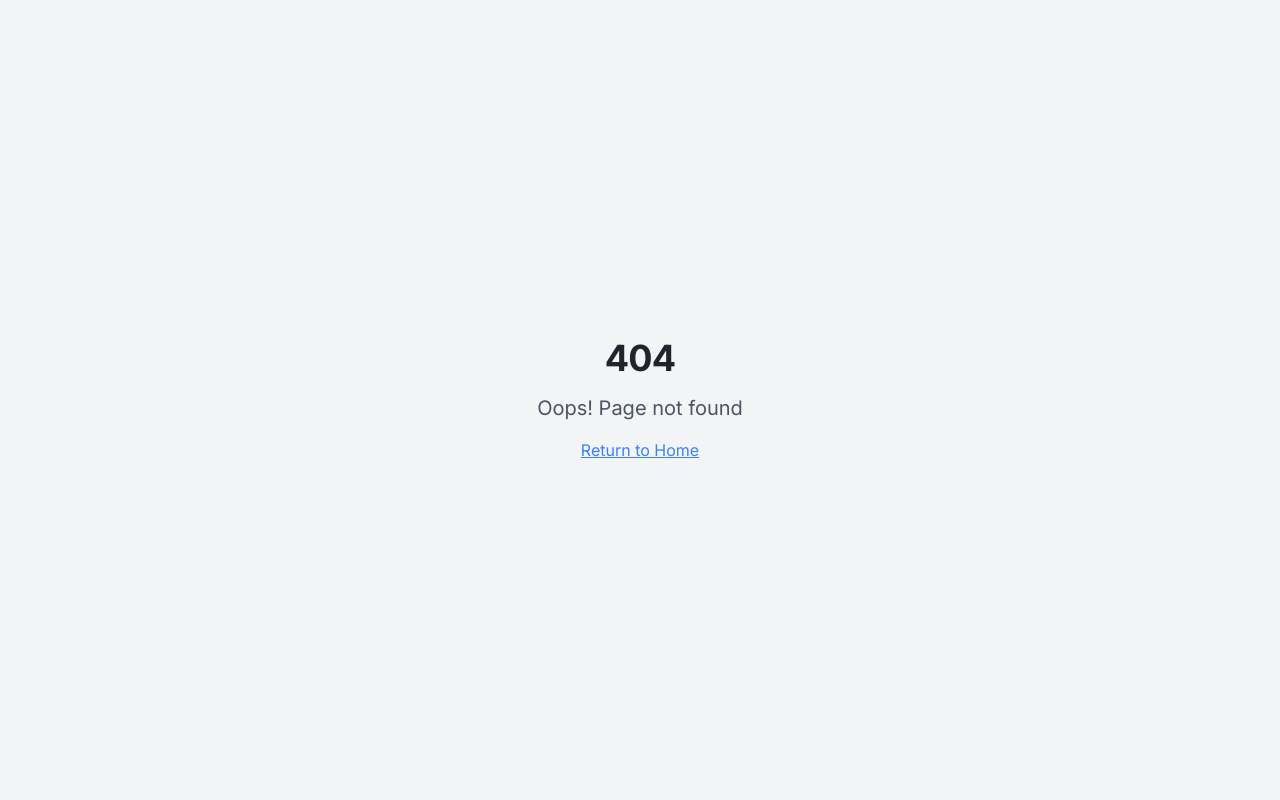
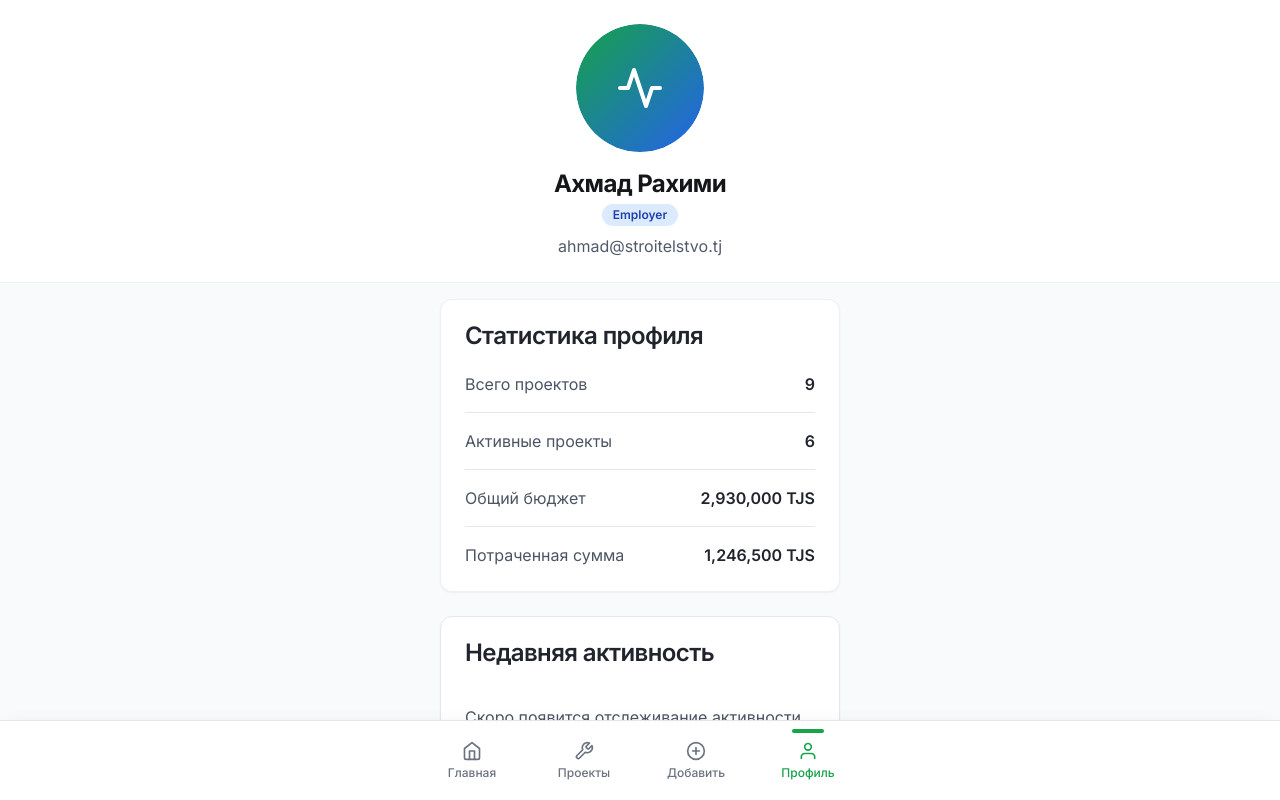
Before and after one commit to user123987x/qadam-web, a React (Vite) app: page /Builder-aura-world/profile in a window 1280 px wide. Before the commit this address had no page. Shown: the top 800 px of the page. Built offline with nearby package versions, Linux system fonts and the light colour scheme; sample sign-in values are in the browser's storage; the HTML template or start-up script is replaced by a standard one.

Commit message:
Add deployment scripts and update package-lock.json; localize dashboard and profile labels

```diff
--- a/package.json
+++ b/package.json
@@ -5,6 +5,9 @@
  "scripts": {
   "dev": "vite",
   "build": "vite build",
+  "postbuild": "cp dist/index.html dist/404.html",
+  "predeploy": "npm run build && npm run postbuild",
+  "deploy": "gh-pages -d dist",
   "test": "vitest --run",
   "format.fix": "prettier --write .",
   "typecheck": "tsc"
@@ -72,6 +75,7 @@
     "@types/react-dom": "^18.3.0",
     "@vitejs/plugin-react-swc": "^3.5.0",
     "autoprefixer": "^10.4.20",
+    "gh-pages": "^6.3.0",
     "globals": "^15.9.0",
     "postcss": "^8.4.47",
     "prettier": "^3.5.3",
--- a/src/App.tsx
+++ b/src/App.tsx
@@ -26,7 +26,7 @@ const App = () => (
     <TooltipProvider>
       <Toaster />
       <Sonner />
-      <BrowserRouter>
+      <BrowserRouter basename="/Builder-aura-world/">
         <Routes>
           {/* Redirect root to dashboard */}
           <Route path="/" element={<Navigate to="/dashboard" replace />} />
--- a/src/pages/Dashboard.tsx
+++ b/src/pages/Dashboard.tsx
@@ -168,7 +168,7 @@ const Dashboard = () => {
           },
           {
             label: "Всего поставлено",
-            value: `$${(totalDelivered || 0).toLocaleString()}`,
+            value: `${(totalDelivered || 0).toLocaleString()} TJS`,
             icon: DollarIcon,
             color: "text-soft-green",
           },
@@ -377,14 +377,14 @@ const Dashboard = () => {
                   onClick={() => navigate("/add-entry")}
                 >
                   <MaterialIcon size={18} className="mr-2.5" />
-                  <span className="font-medium">Log Material Delivery</span>
+                  <span className="font-medium">Добавить поставку</span>
                 </Button>
                 <Button
                   className="btn-outline w-full h-11 justify-start"
                   onClick={() => navigate("/materials")}
                 >
                   <TruckIcon size={18} className="mr-2.5 text-deep-blue" />
-                  <span className="font-medium">Manage Inventory</span>
+                  <span className="font-medium">Контроль остатков</span>
                 </Button>
               </>
             )}
--- a/src/pages/Materials.tsx
+++ b/src/pages/Materials.tsx
@@ -388,7 +388,7 @@ const InventorySection = ({
                 <Card>
                   <CardContent className="text-center py-8">
                     <div className="text-4xl mb-2">📦</div>
-                    <div className="text-gray-600">No materials found</div>
+                    <div className="text-gray-600">Материалы не найдены</div>
                     {searchTerm && (
                       <div className="text-sm text-gray-500 mt-1">
                         Попробуйте изменить условия поиска.
@@ -452,7 +452,7 @@ const InventorySection = ({
                             <div>
                               <span className="text-gray-600">Цена/Единица:</span>
                               <div className="font-medium">
-                                ${material.pricePerUnit}
+                                {material.pricePerUnit}с
                               </div>
                             </div>
                             <div>
--- a/src/pages/Profile.tsx
+++ b/src/pages/Profile.tsx
@@ -93,14 +93,14 @@ const Profile = () => {
       }).length;
 
       return [
-        { label: "Materials Supplied", value: mockMaterials.length },
+        { label: "Поставляемые материалы", value: mockMaterials.length },
         {
-          label: "Total Delivered Value",
-          value: `$${(deliveredValue || 0).toLocaleString()}`,
+          label: "Общая стоимость",
+          value: `${(deliveredValue || 0).toLocaleString()} TJS`,
         },
-        { label: "Low Stock Alerts", value: lowStockItems },
+        { label: "Мало остатков", value: lowStockItems },
         {
-          label: "Active Projects",
+          label: "Активные проекты",
           value: mockProjects.filter((p) => p.status === "active").length,
         },
       ];
--- a/vite.config.ts
+++ b/vite.config.ts
@@ -1,9 +1,11 @@
+// vite.config.js
 import { defineConfig } from "vite";
 import react from "@vitejs/plugin-react-swc";
 import path from "path";
 
-// https://vitejs.dev/config/
 export default defineConfig(({ mode }) => ({
+  base: "/Builder-aura-world/",
+
   server: {
     host: "::",
     port: 8080,
```
Also changed, not shown: 1 other file (tests, documents, lock files or other folders). Lines whose indentation alone changed are shown as unchanged.
